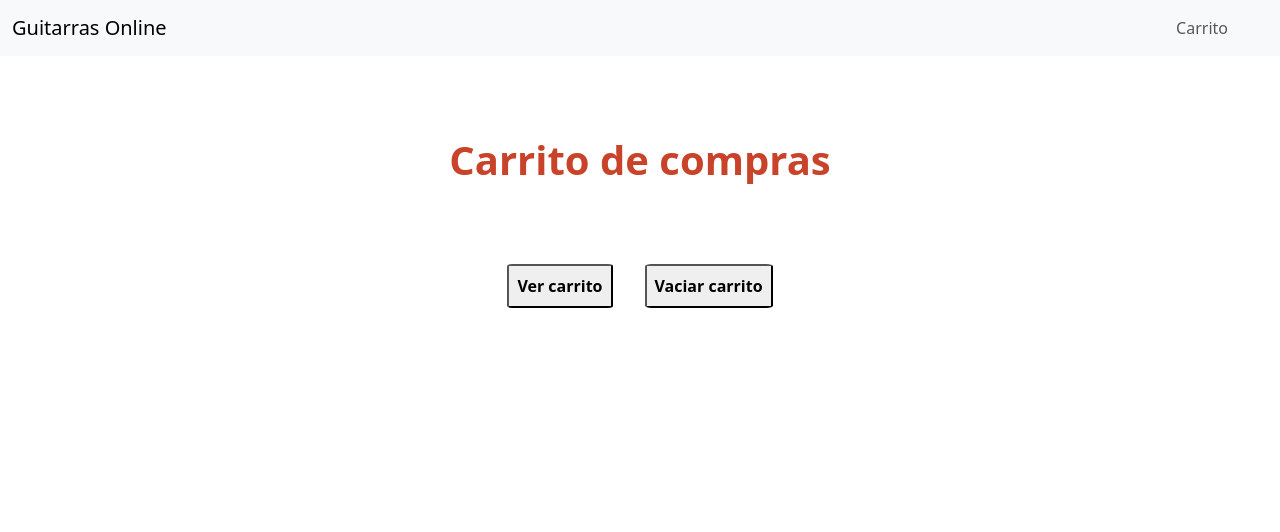
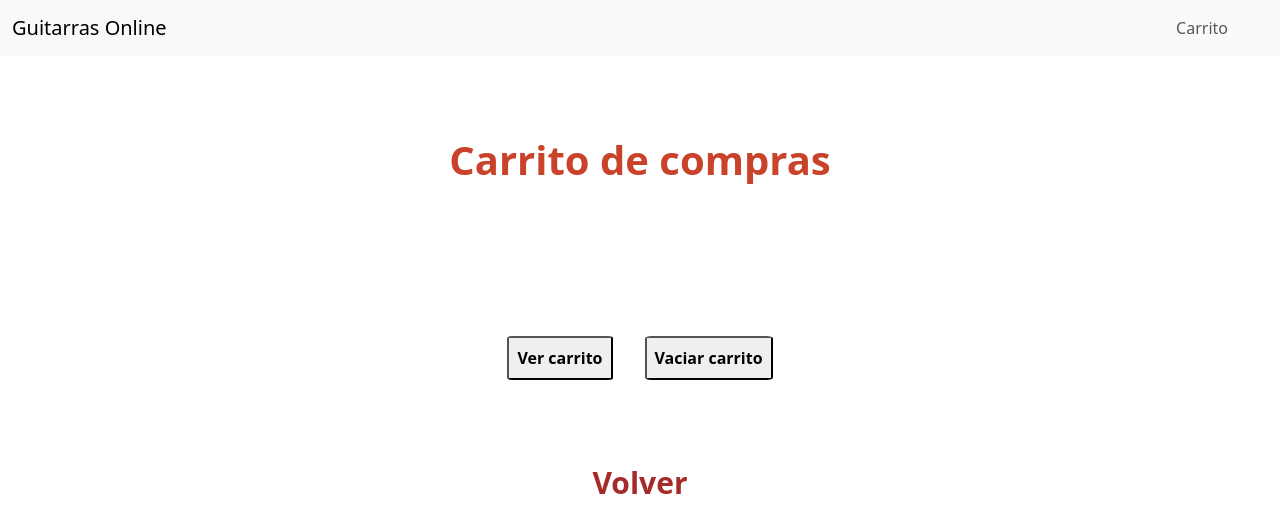
Before and after one commit to andresnion21/proyectoJS, a website: page pages/carrito.html in a window 1280 px wide. Drawn offline with nearby package versions, Linux system fonts and the light colour scheme.

Commit message:
flex en carrito

```diff
--- a/pages/carrito.html
+++ b/pages/carrito.html
@@ -43,7 +43,7 @@
 
         <h1>Carrito de compras</h1>
 
-        <div id="guitarras-container">
+        <div id="guitarras-container" class="gtr-carrito">
 
       </div>
 
@@ -52,6 +52,11 @@
         <button id="carrito-btn">Ver carrito</button>
         <button id="vaciar-carrito">Vaciar carrito</button>
 
+      </div>
+
+
+      <div class="volver-inicio">
+        <a href="../index.html"> Volver </a>
       </div>
 
 
--- a/sass/layout/_main.scss
+++ b/sass/layout/_main.scss
@@ -55,6 +55,13 @@
 //Main Carrito
 
 .carrito{
+
+    display: flex;
+    flex-direction: column;
+    align-items: center;
+
+
+
     h1{
         text-align: center;
         font-weight: bold;
@@ -76,4 +83,24 @@
             border-radius: 5%;
         }
     }
+
+
+    .gtr-carrito{
+
+        margin-top: 4rem;
+
+    }
+
+    .volver-inicio{
+        margin-top: 4rem;
+
+        a{
+            text-decoration: none;
+            font-size: 30px;
+            font-weight: bold;
+            color: brown;
+
+        }
+    }
+
 }
```
Also changed, not shown: css/main.css.
